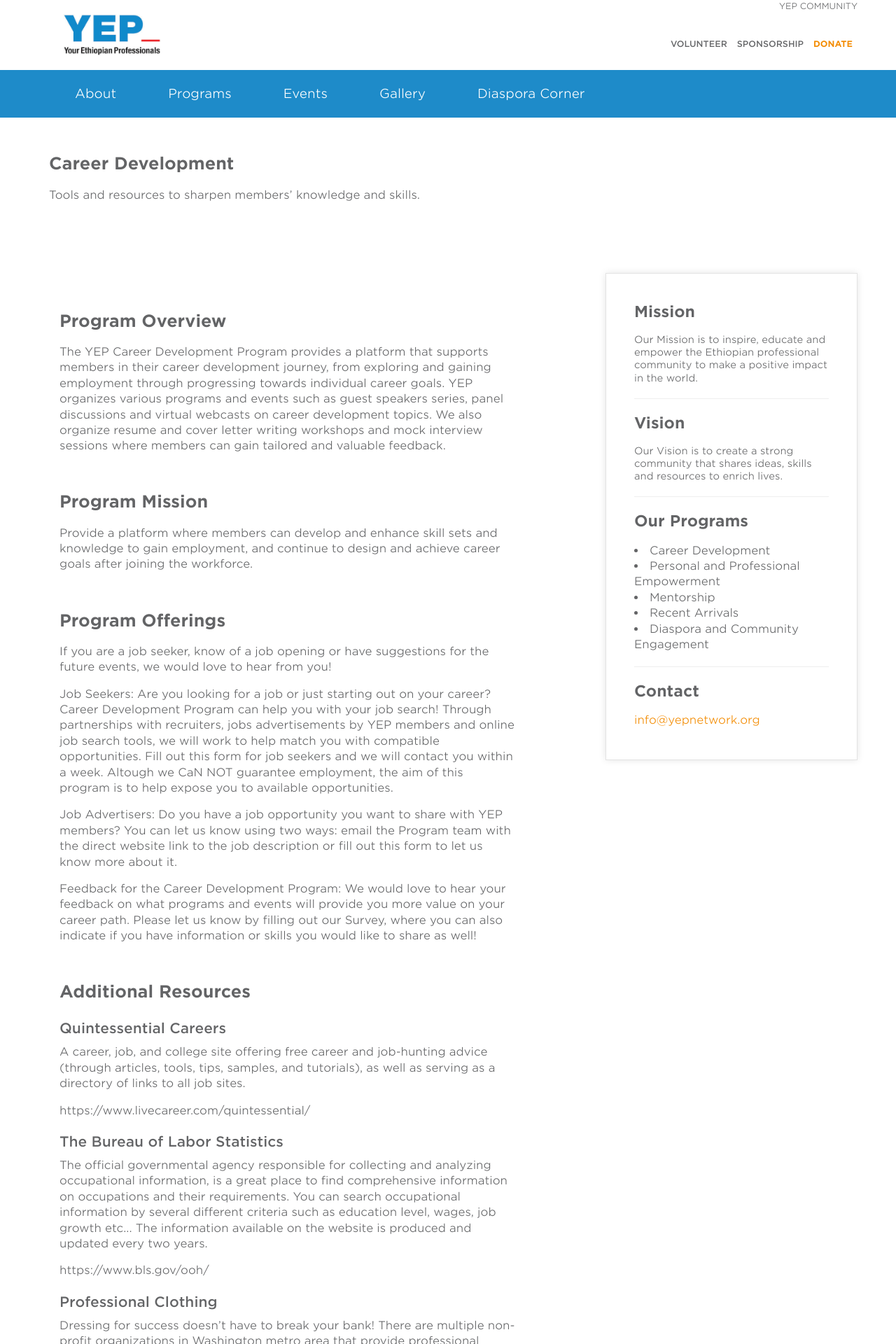
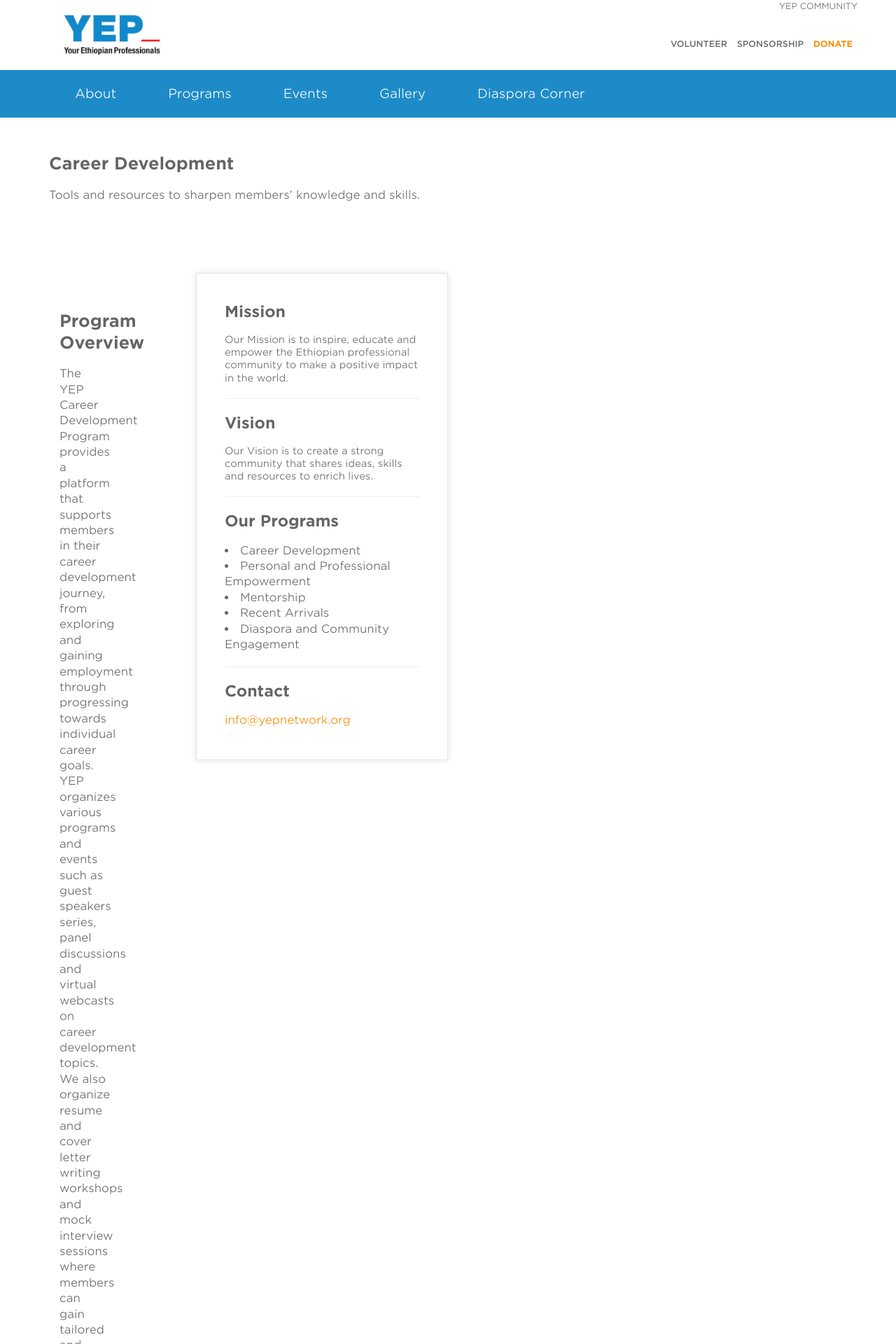
Before and after one commit to YEPNetwork/yepnetwork.github.io, a Jekyll site: the page built from _programs/career-development.html, in a window 1280 px wide. Shown: the top 1920 px of the page at 70% size. Built offline with Jekyll 4.4.1, drawn with Linux system fonts in a browser that asks for light colours; nearby versions of some CDN libraries.

Commit message:
Update career-development.html

```diff
--- a/_programs/career-development.html
+++ b/_programs/career-development.html
@@ -9,7 +9,7 @@ categories:
 <div class="content">
       <div class="container">
           <div class="row">
-               <div class="col-sm-7 col-md-7">
+               <div class="col-sm-1 col-md-1">
                   <h2>Program Overview</h2>
 <p>The YEP Career Development Program provides a platform that supports members in their career development journey,
 from exploring and gaining employment through progressing towards individual career goals.
```
